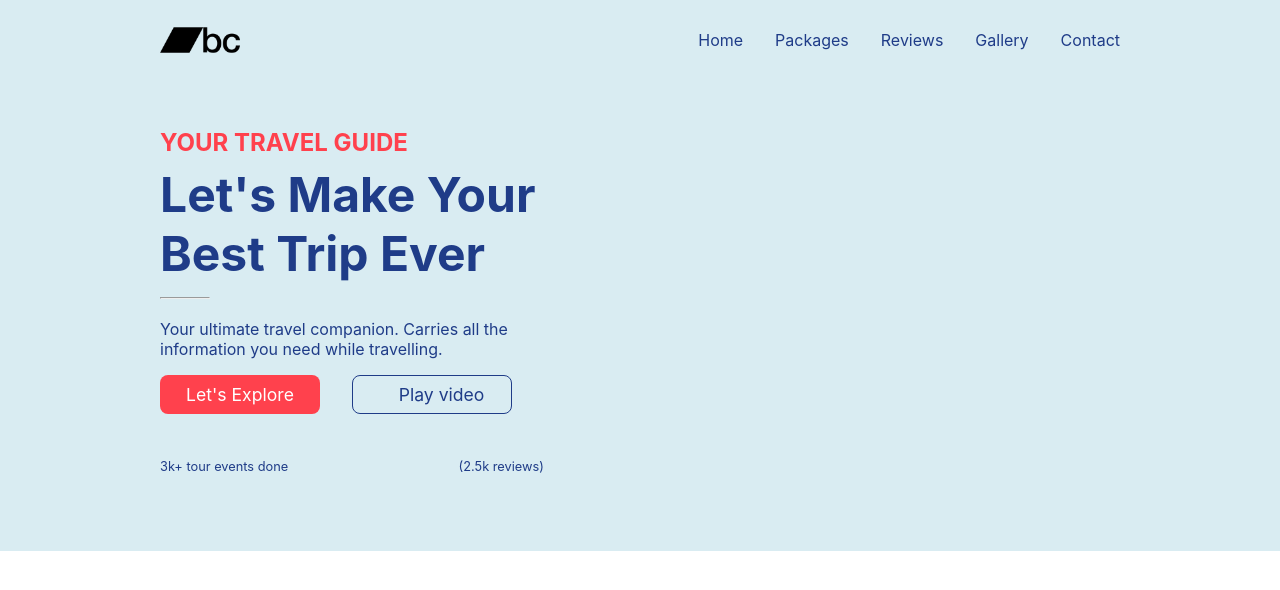
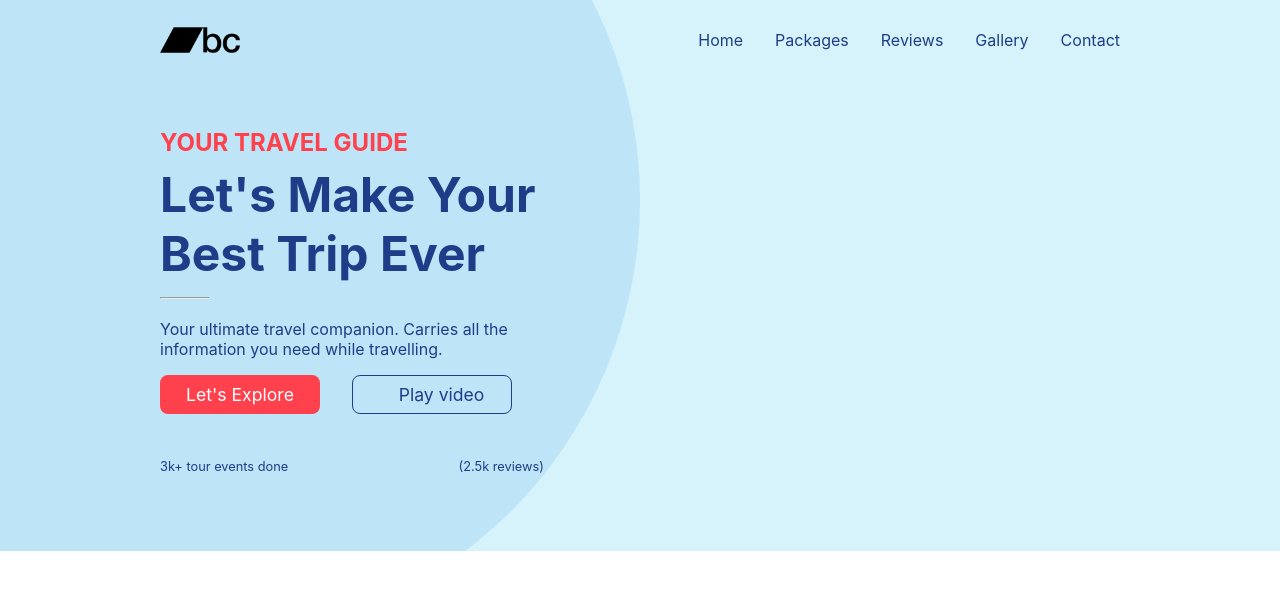
Before and after one commit to shukonin/React_Mockups, a React (Create React App) app: page /React_Mockups/singlepage in a window 1280 px wide. Shown: the top 590 px of the page. Built offline with nearby package versions, Linux system fonts and the light colour scheme; a web font is replaced by a local one.

Commit message:
Add/ Hero Blue Circle Background

```diff
--- /dev/null
+++ b/src/Single_Page/Components/BackgroundCircles/index.jsx
@@ -0,0 +1,8 @@
+import React from 'react';
+import { StyledHeroBackgroundCircle } from './style';
+
+const HeroBackgroundCircle = () => {
+  return <StyledHeroBackgroundCircle>.</StyledHeroBackgroundCircle>;
+};
+
+export { HeroBackgroundCircle };
--- /dev/null
+++ b/src/Single_Page/Components/BackgroundCircles/style.js
@@ -0,0 +1,14 @@
+import styled from 'styled-components';
+
+const StyledHeroBackgroundCircle = styled.div`
+  height: 55rem;
+  width: 55rem;
+  position: absolute;
+  border-radius: 100%;
+  border: none;
+  background-color: var(--blue);
+  left: -15rem;
+  top: -15rem;
+`;
+
+export { StyledHeroBackgroundCircle };
--- a/src/Single_Page/Layouts/Header/style.js
+++ b/src/Single_Page/Layouts/Header/style.js
@@ -8,6 +8,7 @@ const StyledHeader = styled.header`
   align-items: center;
   justify-content: space-between;
   padding: 0 10rem;
+  z-index: 10;
 `;
 const StyledCompanyLogo = styled.img`
   width: 5rem;
--- a/src/Single_Page/Layouts/Hero/index.jsx
+++ b/src/Single_Page/Layouts/Hero/index.jsx
@@ -11,10 +11,12 @@ import { HeroTitle, HeroUpperTitle } from '../../Components/Titles';
 import { LeftParagraph, NoteParagraph } from '../../Components/Paragraphs';
 import { MidRedButton, PlayVideoButton } from '../../Components/Buttons';
 import { HeartsRating } from '../../Components/Ratings';
+import { HeroBackgroundCircle } from '../../Components/BackgroundCircles';
 
 const Hero = () => {
   return (
     <HeroContainer>
+      <HeroBackgroundCircle />
       <HeroContent>
         <HeroUpperTitle />
         <HeroTitle />
--- a/src/Single_Page/Layouts/Hero/style.js
+++ b/src/Single_Page/Layouts/Hero/style.js
@@ -1,10 +1,12 @@
 import styled from 'styled-components';
 
 const HeroContainer = styled.div`
+  position: relative;
   display: grid;
   grid-template-columns: 2fr 3fr;
   padding: 8rem 10rem 2rem;
   background-color: var(--lightblue);
+  overflow: hidden;
 `;
 
 const HeroButtons = styled.div`
@@ -12,7 +14,9 @@ const HeroButtons = styled.div`
   grid-auto-flow: column;
 `;
 
-const HeroContent = styled.div``;
+const HeroContent = styled.div`
+  z-index: 1;
+`;
 const HeroRatings = styled.div`
   display: flex;
   justify-content: space-between;
--- a/src/Single_Page/Styles/Styles.css
+++ b/src/Single_Page/Styles/Styles.css
@@ -1,6 +1,6 @@
 :root {
-  --lightblue: #d9ecf2;
-  --blue: #0278ae;
+  --lightblue: #d6f3fb;
+  --blue: #bde5f7;
   --darkblue: #1f3c88;
   --red: #f56a79;
   --darkred: #ff414d;
```
Also changed, not shown: 1 other file (tests, documents, lock files or other folders).
